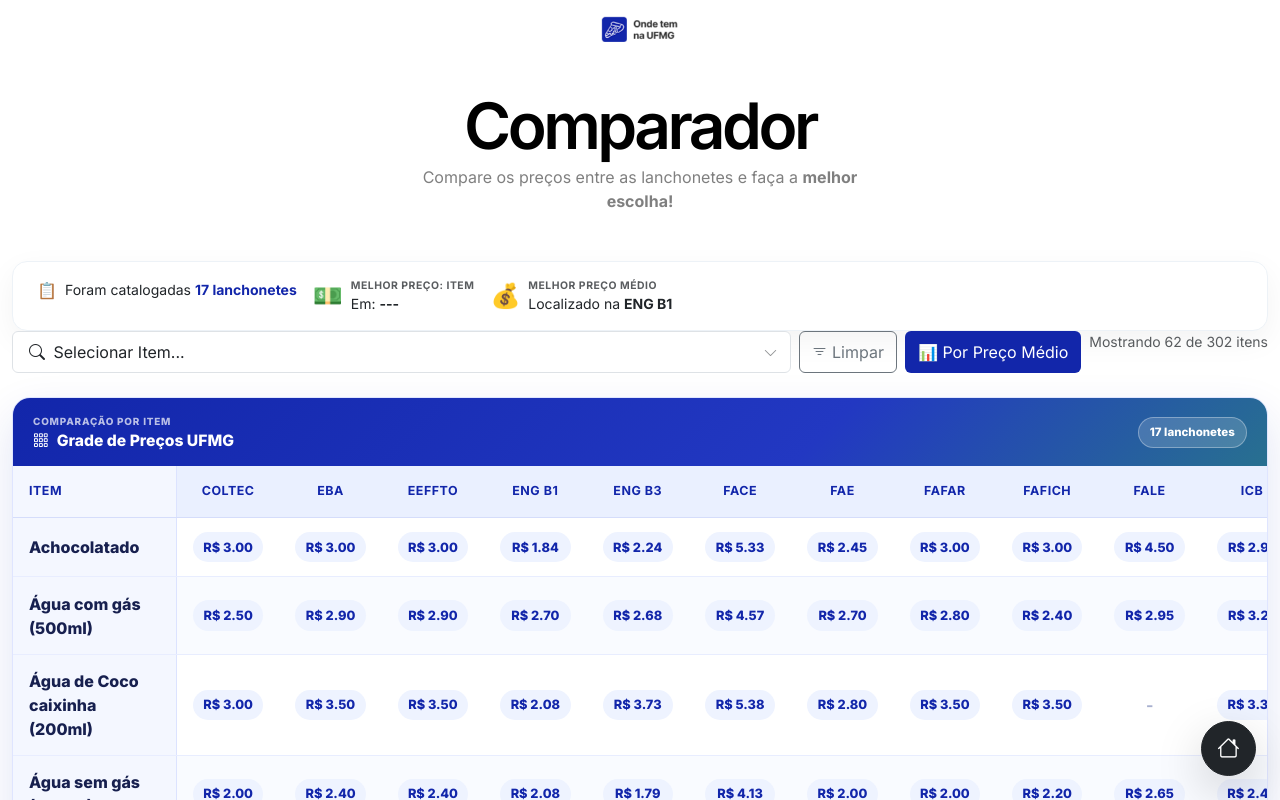
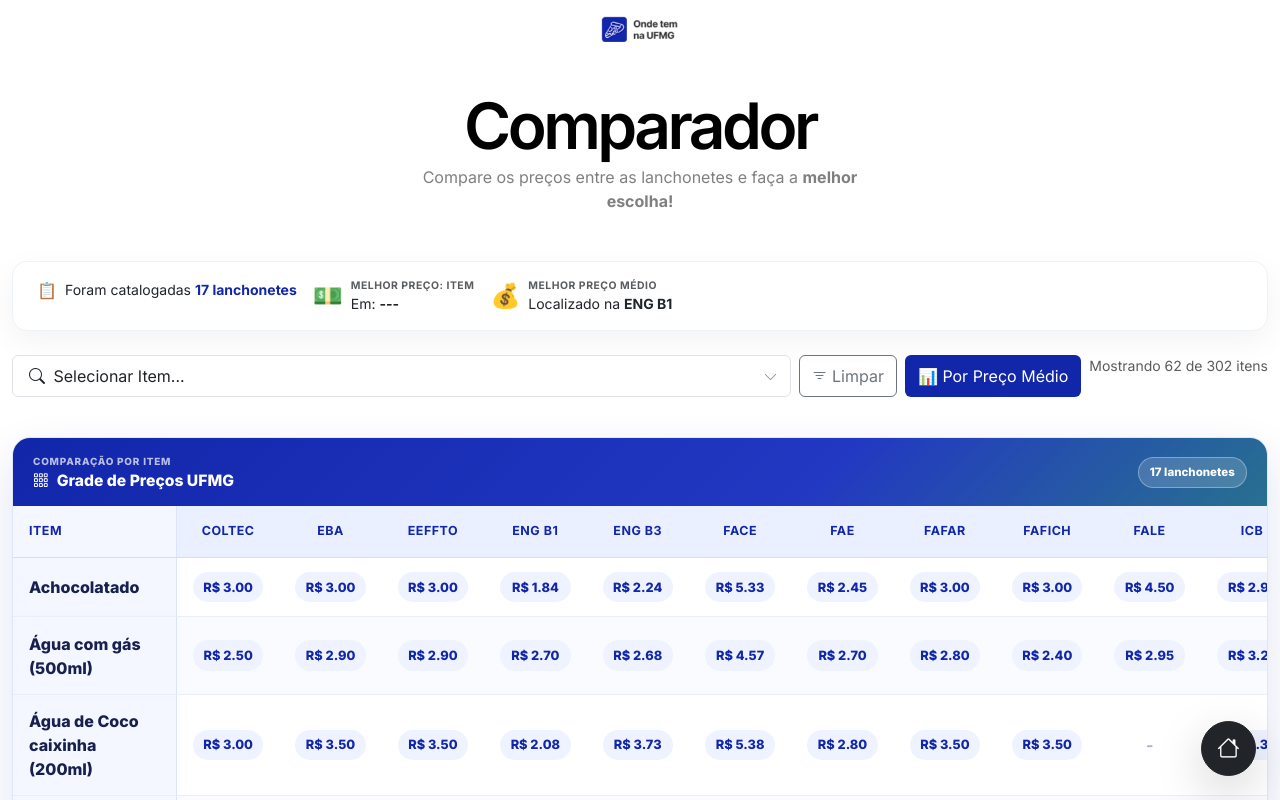
Before and after one commit to Lucas-Rezende/Onde-tem-na-UFMG, an Angular app: page /comparar-precos in a window 1280 px wide. Shown: the top 800 px of the page. Built offline with nearby package versions, Linux system fonts and the light colour scheme.

Commit message:
improve spaces

```diff
--- a/src/app/modules/comparar-precos/comparar-precos.component.html
+++ b/src/app/modules/comparar-precos/comparar-precos.component.html
@@ -48,7 +48,7 @@
 			</div>
 		</div>
 	</div>
-	<div class="d-flex flex-column flex-md-row w-100 gap-2 mb-4 fade-in-up delay-2">
+	<div class="d-flex flex-column flex-md-row w-100 gap-2 mt-4 mb-4 fade-in-up delay-2">
 		<div class="flex-grow-1">
 			<button type="button"
 				class="btn border w-100 py-2 d-flex justify-content-between align-items-center bg-white"
@@ -77,7 +77,7 @@
 			Mostrando {{ itens.length }} de {{ itensOriginais.length }} itens
 		</small>
 	</div>
-	<div class="fresh-table-container w-100 mb-5 fade-in-up delay-3 overflow-hidden">
+	<div class="fresh-table-container w-100 mt-3 mb-5 fade-in-up delay-3 overflow-hidden">
 		<div class="table-toolbar d-flex justify-content-between align-items-center text-white">
 			<div>
 				<span class="table-kicker d-block text-uppercase">Comparação por item</span>
```
